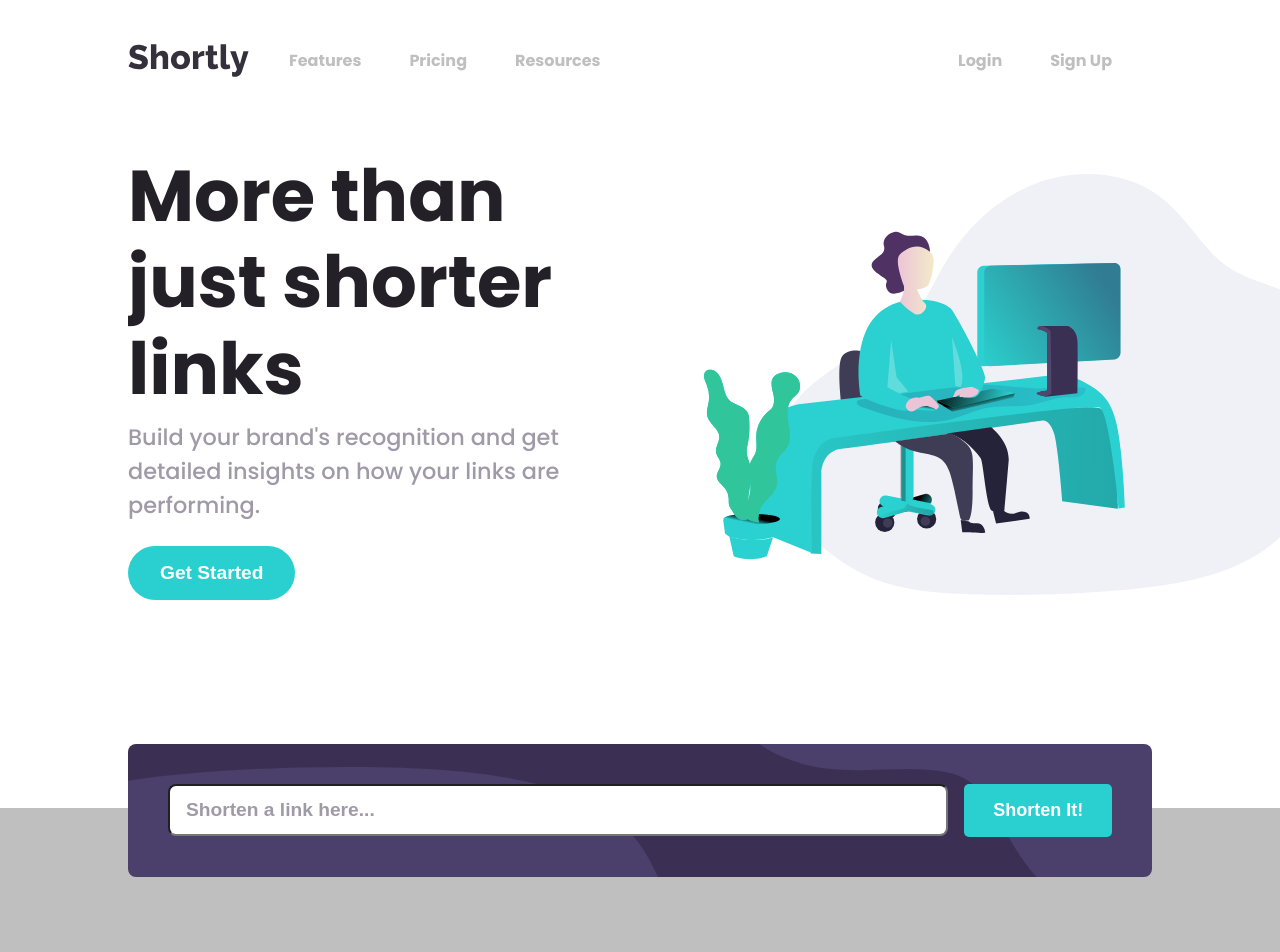
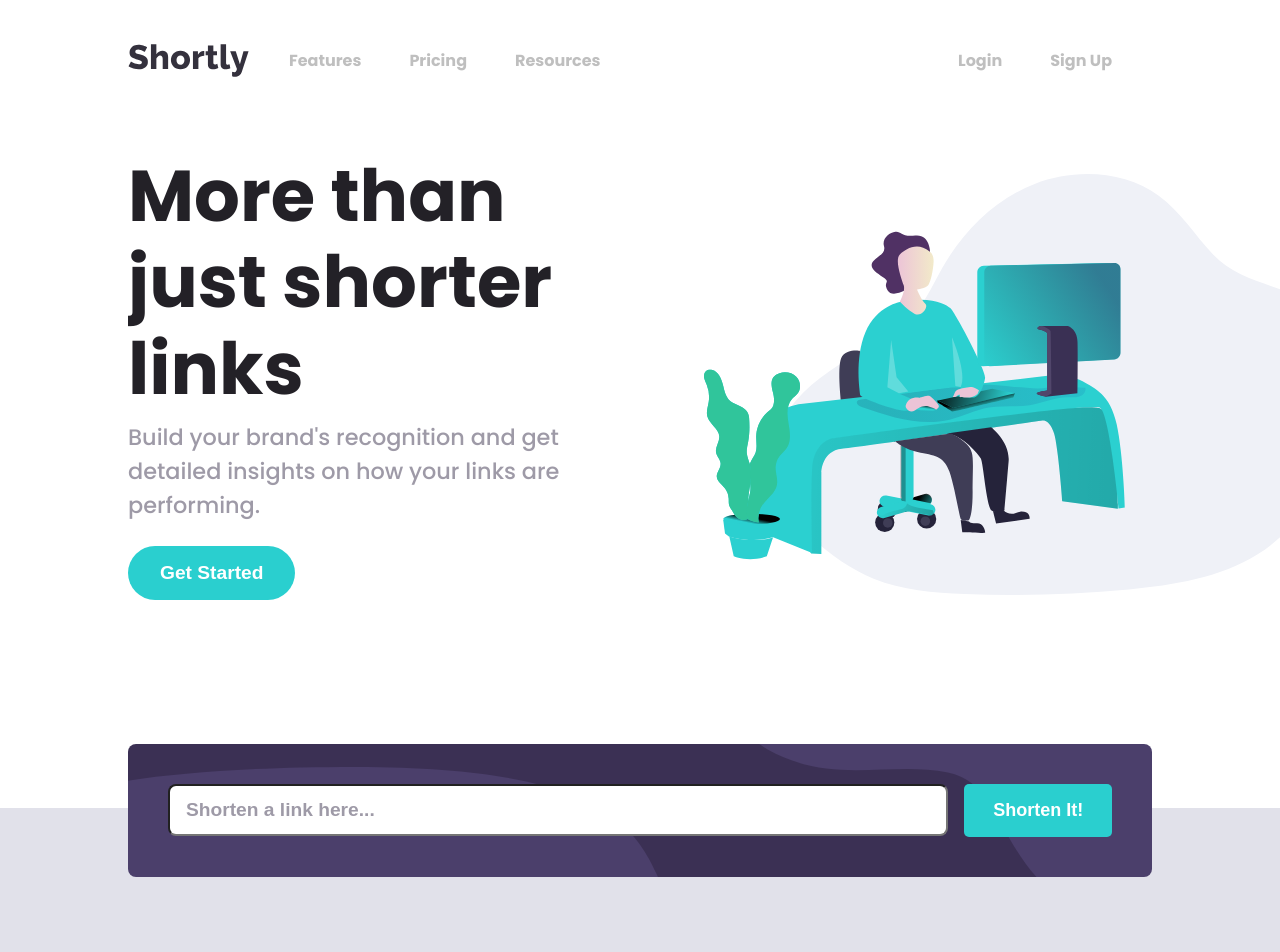
Before and after one commit to kirontoo/url-shortly, a React (Create React App) app: page / in a window 1280 px wide. Shown: the top 952 px of the page. Built offline with nearby package versions, Linux system fonts and the light colour scheme.

Commit message:
Change background color

```diff
--- a/src/Home/Home.scss
+++ b/src/Home/Home.scss
@@ -5,10 +5,8 @@
 }
 
 .promo {
-    background-color: $gray;
+    background-color: #E1E1EA;
     margin-top: 9rem;
-    height: 100%;
-    margin-bottom: -1rem;
 
     @include media(">=desktop") {
         margin-top: 10rem;
```
